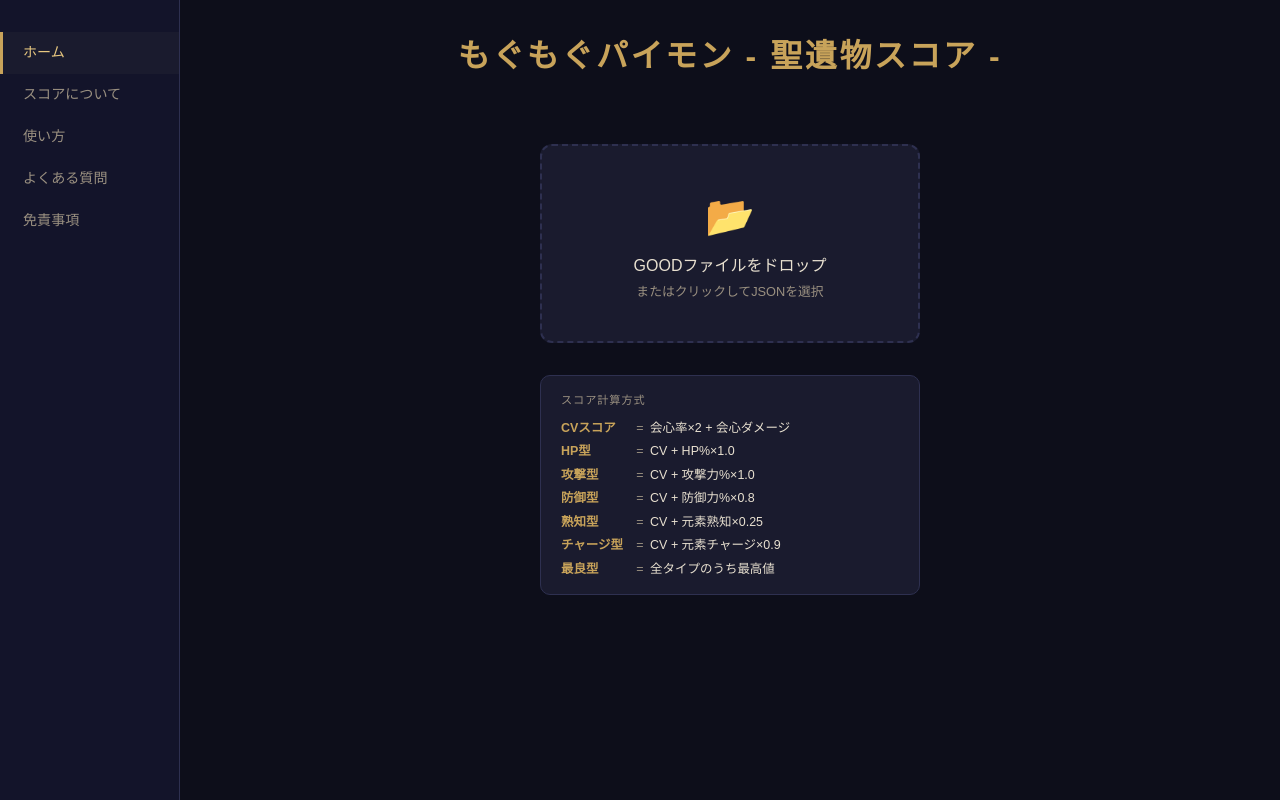
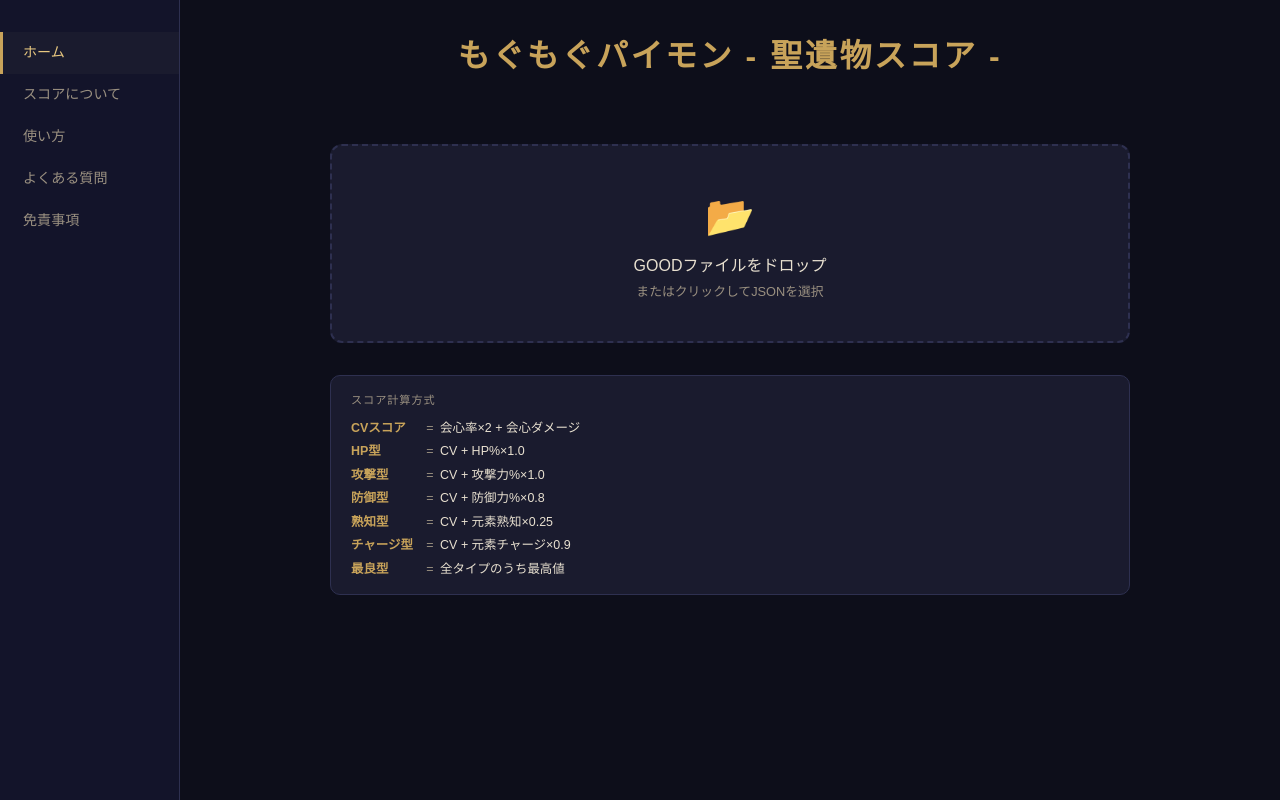
Before and after one commit to kotenbu135/mogumogu-paimon, a Next.js app in the folder webapp/: page /mogumogu-paimon/ in a window 1280 px wide. Built offline with nearby package versions, Linux system fonts and the light colour scheme.

Commit message:
レイアウト修正

```diff
--- a/webapp/src/app/globals.css
+++ b/webapp/src/app/globals.css
@@ -465,7 +465,8 @@
 
 /* ── スコア計算式パネル ──────────────────── */
 .score-formulas {
-  width: 380px;
+  width: 100%;
+  max-width: 800px;
   background: var(--bg-card);
   border: 1px solid var(--border);
   border-radius: 10px;
@@ -513,7 +514,8 @@
 
 /* ── ファイルアップロードゾーン ─────────── */
 .upload-zone {
-  width: 380px;
+  width: 100%;
+  max-width: 800px;
   padding: 2.5rem 2rem;
   border: 2px dashed var(--border);
   border-radius: 12px;
--- a/webapp/src/components/FileUpload.tsx
+++ b/webapp/src/components/FileUpload.tsx
@@ -83,7 +83,7 @@
 
   // 通常: ドラッグ&ドロップゾーン
   return (
-    <div className="flex flex-col items-center gap-4">
+    <div className="flex flex-col items-center gap-4 w-full max-w-[800px]">
       <div
         className={`upload-zone ${dragging ? 'dragging' : ''}`}
         onDrop={handleDrop}
```
